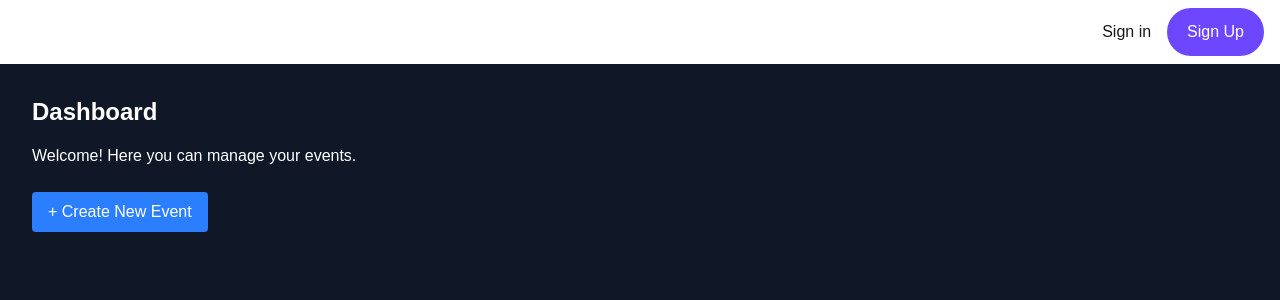
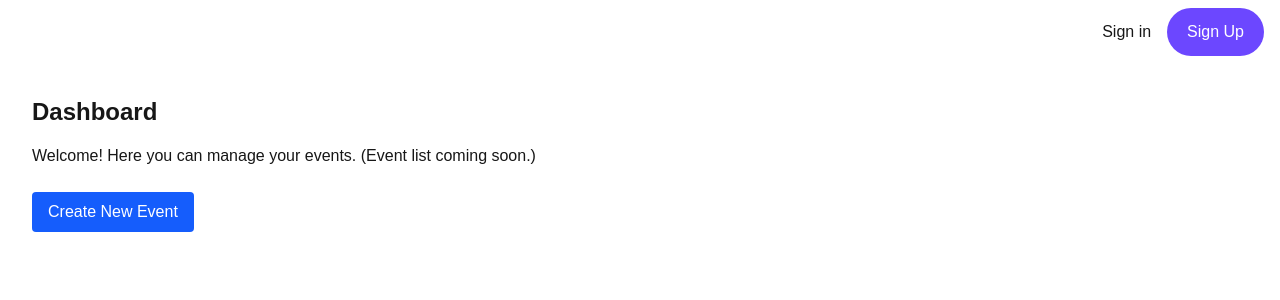
Before and after one commit to abhijithu1/yadharth, a Next.js app: page /dashboard in a window 1280 px wide. Shown: the top 300 px of the page. Built offline with nearby package versions, Linux system fonts and the light colour scheme; no server answers.

Commit message:
test commit

```diff
--- a/src/app/dashboard/page.tsx
+++ b/src/app/dashboard/page.tsx
@@ -1,20 +1,20 @@
-'use client';
-
+"use client";
 import React from "react";
-import Link from "next/link";
+import { useRouter } from "next/navigation";
 
 export default function DashboardPage() {
+  const router = useRouter();
+
   return (
-    <main className="min-h-screen bg-gray-900 text-white p-8">
+    <main className="p-8">
       <h1 className="text-2xl font-bold mb-4">Dashboard</h1>
-      <p className="mb-6">Welcome! Here you can manage your events.</p>
-
-      <Link
-        href="/event-form"
-        className="inline-block bg-blue-500 text-white px-4 py-2 rounded hover:bg-blue-600 transition"
+      <p>Welcome! Here you can manage your events. (Event list coming soon.)</p>
+      <button
+        className="mt-6 px-4 py-2 bg-blue-600 text-white rounded hover:bg-blue-700 transition"
+        onClick={() => router.push("/event-form")}
       >
-        + Create New Event
-      </Link>
+        Create New Event
+      </button>
     </main>
   );
 }
--- a/src/app/layout.tsx
+++ b/src/app/layout.tsx
@@ -9,6 +9,7 @@
 } from '@clerk/nextjs'
 import { Geist, Geist_Mono } from 'next/font/google'
 import './globals.css'
+import ClientAuthRedirect from '../components/ClientAuthRedirect'
 
 const geistSans = Geist({
   variable: '--font-geist-sans',
@@ -21,8 +22,8 @@
 })
 
 export const metadata: Metadata = {
-  title: 'Clerk Next.js Quickstart',
-  description: 'Generated by create next app',
+  title: 'Clerk + Next.js App',
+  description: 'Event Management Dashboard',
 }
 
 export default function RootLayout({
@@ -31,9 +32,10 @@
   children: React.ReactNode
 }>) {
   return (
-    <ClerkProvider>
+    <ClerkProvider afterSignInUrl="/dashboard" afterSignUpUrl="/dashboard">
       <html lang="en">
-        <body className={`${geistSans.variable} ${geistMono.variable} antialiased`}>
+        <body className={`${geistSans.variable} ${geistMono.variable} antialiased bg-gray-900 text-white`}>
+          <ClientAuthRedirect />
           <header className="flex justify-end items-center p-4 gap-4 h-16">
             <SignedOut>
               <SignInButton />
--- /dev/null
+++ b/src/components/ClientAuthRedirect.tsx
@@ -0,0 +1,22 @@
+"use client";
+import { useAuth } from "@clerk/nextjs";
+import { usePathname, useRouter } from "next/navigation";
+import { useEffect } from "react";
+
+export default function ClientAuthRedirect() {
+  const { isSignedIn } = useAuth();
+  const router = useRouter();
+  const pathname = usePathname();
+
+  useEffect(() => {
+    // Only redirect from root or sign-in page
+    if (
+      isSignedIn &&
+      (pathname === "/" || pathname === "/sign-in")
+    ) {
+      router.replace("/dashboard");
+    }
+  }, [isSignedIn, pathname, router]);
+
+  return null;
+}
```
Also changed, not shown: 1 other file (tests, documents, lock files or other folders).
